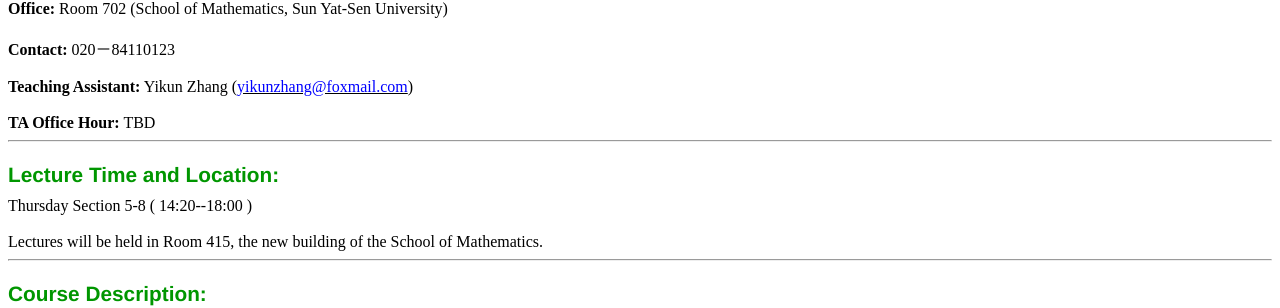
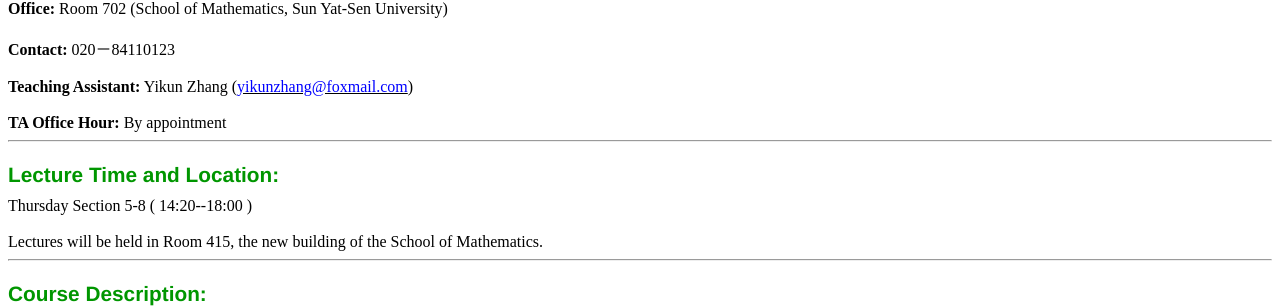
Before and after one commit to zhangyk8/zhangyk8.github.io, a Jekyll site: the page _teaching/matrix_analysis.html, which Jekyll copies as it is, in a window 1280 px wide and 900 px high. Shown: the part 208-516 px from the top of the window. Built offline with Jekyll 4.4.1, drawn with Linux system fonts in a browser that asks for light colours.

Commit message:
Add files via upload

```diff
--- a/_teaching/matrix_analysis.html
+++ b/_teaching/matrix_analysis.html
@@ -59,7 +59,7 @@ Professor Lixin Yan (<span style="text-decoration:underline"><a href="mailto:mcs
 <b>Teaching Assistant:</b> Yikun Zhang (<span style="text-decoration:underline"><a href="mailto:yikunzhang@foxmail.com">yikunzhang@foxmail.com</a></span>)
 
 <br><br>
-<b>TA Office Hour:</b> TBD
+<b>TA Office Hour:</b> By appointment
 <hr>
 
  <h3 class="subtitle" style="margin-bottom: 0.5em;">
```
